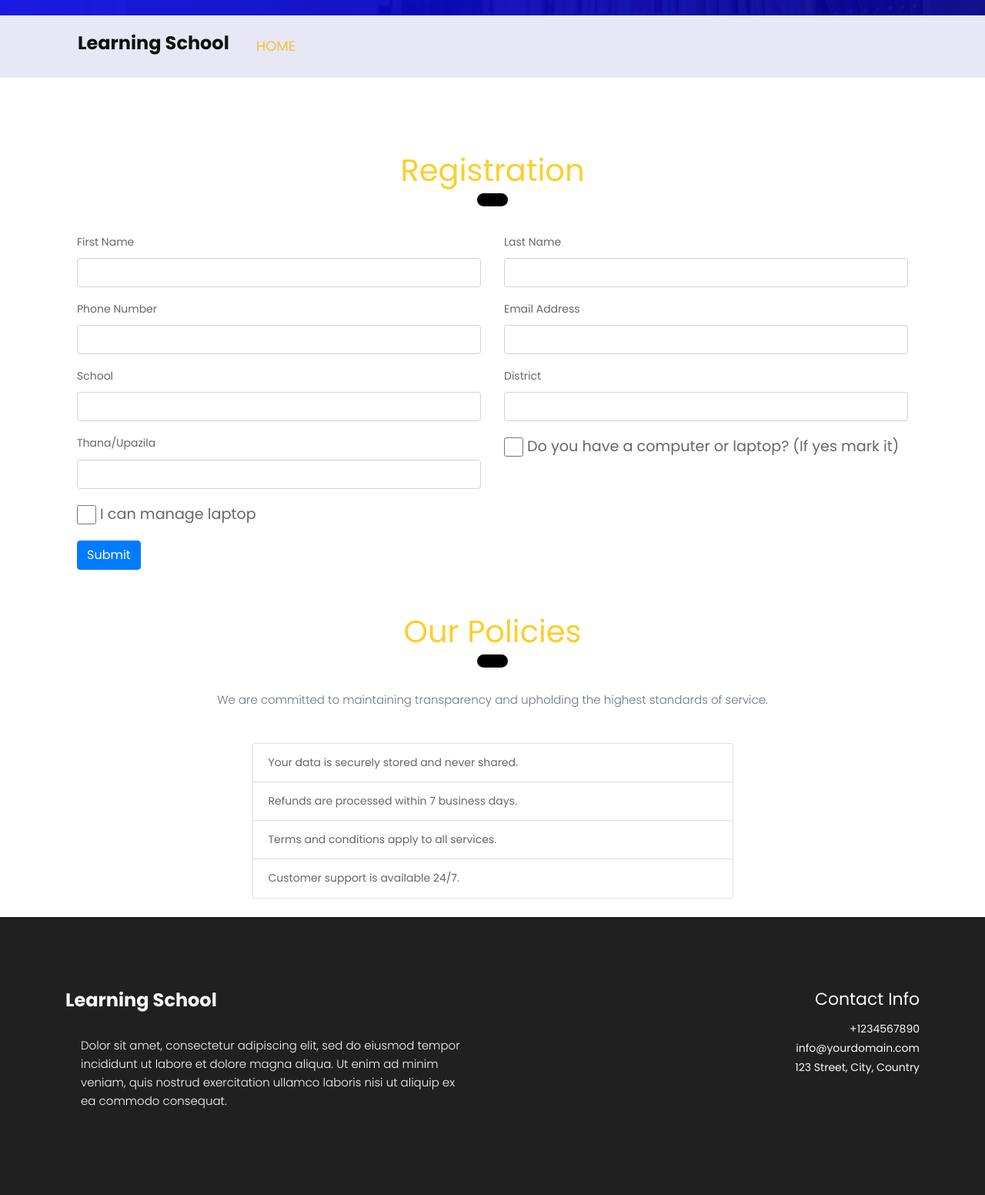
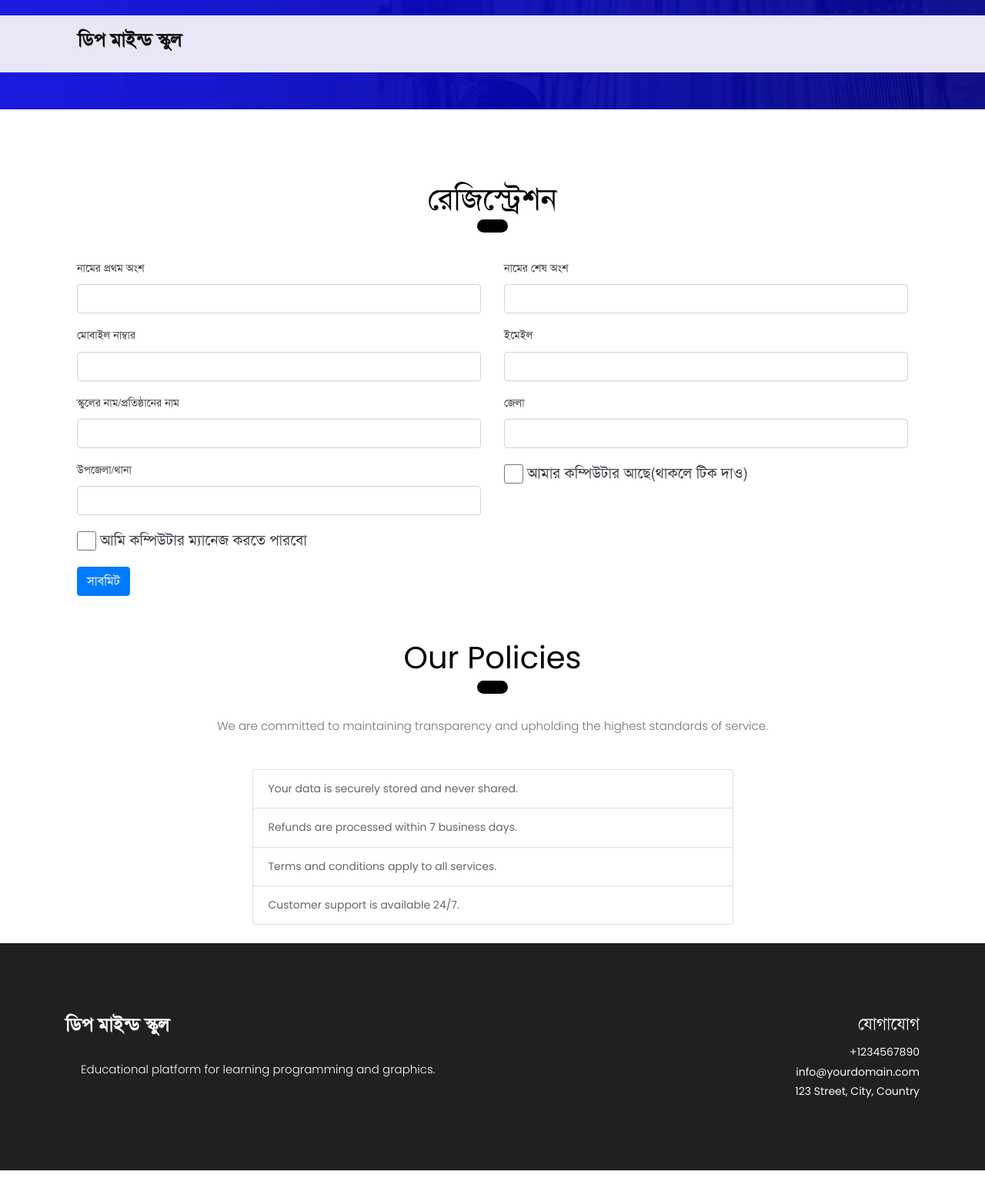
Before and after one commit to amirhamjacse/education_landing, a Django app: page /registration/ in a window 1280 px wide. Shown: the whole page at 77% size. After the commit the page ends 1520 px from the top, so only its background shows below. Run offline with Django 5.2, Linux system fonts and the light colour scheme; some libraries are stand-ins or nearby versions.

Commit message:
changes update page

```diff
--- a/educationsms/templates/registration_page.html
+++ b/educationsms/templates/registration_page.html
@@ -1,87 +1,11 @@
+{% extends 'base.html' %}
 {% load static %}
+{% block content %}
 {% load widget_tweaks %}
-<!DOCTYPE html>
-<html lang="en">
-   <head>
-      <meta charset="utf-8">
-      <meta http-equiv="X-UA-Compatible" content="IE=edge">
-      <meta name="viewport" content="width=device-width, initial-scale=1">
-      <!-- mobile metas -->
-      <meta name="viewport" content="width=device-width, initial-scale=1">
-      <meta name="viewport" content="initial-scale=1, maximum-scale=1">
-      <!-- site metas -->
-      <title>Registration Page</title>
-      <meta name="keywords" content="">
-      <meta name="description" content="">
-      <meta name="author" content="">
-      <!-- owl carousel style -->
-      <link rel="stylesheet" type="text/css" href="{% static 'css/owl.carousel.min.css' %}" />
-      <!-- bootstrap css -->
-      <link rel="stylesheet" type="text/css" href="{% static 'css/bootstrap.min.css' %}">
-      <!-- style css -->
-      <link rel="stylesheet" type="text/css" href="{% static 'css/style.css' %}">
-      <!-- Responsive-->
-      <link rel="stylesheet" href="{% static 'css/responsive.css' %}">
-      <!-- favicon -->
-      <link rel="icon" href="{% static 'images/fevicon.png' %}" type="image/gif" />
-      <!-- Scrollbar Custom CSS -->
-      <link rel="stylesheet" href="{% static 'css/jquery.mCustomScrollbar.min.css' %}">
-      <!-- Tweaks for older IEs-->
-      <link rel="stylesheet" href="https://netdna.bootstrapcdn.com/font-awesome/4.0.3/css/font-awesome.css">
-      <!-- fonts -->
-      <link href="https://fonts.googleapis.com/css?family=Open+Sans:400,700|Poppins:400,700&display=swap" rel="stylesheet">
-      <!-- owl stylesheets -->
-      <link rel="stylesheet" href="{% static 'css/owl.carousel.min.css' %}">
-      <link rel="stylesheet" href="{% static 'css/owl.theme.default.min.css' %}">
-      <link rel="stylesheet" href="https://cdnjs.cloudflare.com/ajax/libs/fancybox/2.1.5/jquery.fancybox.min.css" media="screen">
-      <style>
-         .custom-checkbox {
-             width: 25px;
-             height: 25px;
-             cursor: pointer;
-         }
-         .custom-checkbox + .form-check-label {
-             font-size: 1.2rem;
-             margin-left: 10px;
-             vertical-align: middle;
-         }
-     </style>
-   </head>
-   <body>
-
-    <body>
-        <!--header section start -->
-        <div class="header_section">
-           <div class="header_bg">
-              <div class="container">
-                 <nav class="navbar navbar-expand-lg navbar-light bg-light">
-                    <h1><b>Learning School</b></h1>
-                    <button class="navbar-toggler" type="button" data-toggle="collapse" data-target="#navbarSupportedContent" aria-controls="navbarSupportedContent" aria-expanded="false" aria-label="Toggle navigation">
-                    <span class="navbar-toggler-icon"></span>
-                    </button>
-                    <div class="collapse navbar-collapse" id="navbarSupportedContent">
-                       <ul class="navbar-nav mr-auto">
-                          <li class="nav-item active">
-                             <a class="nav-link" href=" {% url "landing_page" %} ">Home</a>
-                          </li>
-
-                       </ul>
-                       <div class="call_section">
-                          <ul>
-                          </ul>
-                       </div>
-                    </div>
-                 </nav>
-              </div>
-           </div>
-        <!--banner section end -->
-        </div>
-        <!--header section end -->
-        <!-- services section start -->
         <div class="services_section layout_padding" style="padding-bottom: 50px;">
            <div class="container">
             {% comment %} {{form.as_p}} {% endcomment %}
-              <h1 class="services_taital"><span style="color: #fcce2d">Registration </h1>
+              <h1 class="services_taital bangla"><span style="color:rgb(1, 1, 0)">রেজিস্ট্রেশন </h1>
 
                 <div class="services_section_2">
                   {% if form.errors %}
@@ -98,14 +22,14 @@
                       <div class="alert alert-{{ message.tags }}">{{ message }}</div>
                   {% endfor %}
               {% endif %}
-               <div class="container mt-4">
+               <div class="container mt-4 bangla">
                   <form method="post" action="">
                       {% csrf_token %}
                       <div class="row">
                           <!-- First Name -->
                           <div class="col-md-6">
                               <div class="mb-3">
-                                  <label for="first_name" class="form-label">First Name</label>
+                                  <label for="first_name" class="form-label text-dark">নামের প্রথম অংশ </label>
                                   {{ form.first_name|add_class:"form-control" }}
                               </div>
                           </div>
@@ -113,7 +37,7 @@
                           <!-- Last Name -->
                           <div class="col-md-6">
                               <div class="mb-3">
-                                  <label for="last_name" class="form-label">Last Name</label>
+                                  <label for="last_name" class="form-label text-dark">নামের শেষ অংশ</label>
                                   {{ form.last_name|add_class:"form-control" }}
                               </div>
                           </div>
@@ -137,7 +61,7 @@
                           <!-- Phone Number -->
                           <div class="col-md-6">
                               <div class="mb-3">
-                                  <label for="phone_number" class="form-label">Phone Number</label>
+                                  <label for="phone_number" class="form-label text-dark">মোবাইল নাম্বার </label>
                                   {{ form.phone_number|add_class:"form-control" }}
                               </div>
                           </div>
@@ -145,7 +69,7 @@
                           <!-- Email Address -->
                           <div class="col-md-6">
                               <div class="mb-3">
-                                  <label for="email_address" class="form-label">Email Address</label>
+                                  <label for="email_address" class="form-label text-dark">ইমেইল</label>
                                   {{ form.email_address|add_class:"form-control" }}
                               </div>
                           </div>
@@ -153,7 +77,7 @@
                           <!-- School -->
                           <div class="col-md-6">
                               <div class="mb-3">
-                                  <label for="school" class="form-label">School</label>
+                                  <label for="school" class="form-label text-dark">স্কুলের নাম/প্রতিষ্ঠানের নাম</label>
                                   {{ form.school|add_class:"form-control" }}
                               </div>
                           </div>
@@ -161,7 +85,7 @@
                           <!-- District -->
                           <div class="col-md-6">
                               <div class="mb-3">
-                                  <label for="district" class="form-label">District</label>
+                                  <label for="district" class="form-label text-dark">জেলা</label>
                                   {{ form.district|add_class:"form-control" }}
                               </div>
                           </div>
@@ -169,7 +93,7 @@
                           <!-- Thana -->
                           <div class="col-md-6">
                               <div class="mb-3">
-                                  <label for="upazila" class="form-label">Thana/Upazila</label>
+                                  <label for="upazila" class="form-label text-dark">উপজেলা/থানা</label>
                                   {{ form.upazila|add_class:"form-control" }}
                               </div>
                           </div>
@@ -187,8 +111,8 @@
                            <div class="mb-3 form-check">
                                <!-- Checkbox Field -->
                                {{ form.has_computer_laptop|add_class:"form-check-input custom-checkbox" }}
-                               <label for="id_has_computer_laptop" class="form-check-label">
-                                   Do you have a computer or laptop? (If yes mark it)
+                               <label for="id_has_computer_laptop" class="form-check-label text-dark">
+                                   আমার কম্পিউটার আছে(থাকলে টিক দাও)
                                </label>
                            </div>
                         </div>
@@ -196,15 +120,15 @@
                          <div class="mb-3 form-check">
                              <!-- Checkbox Field -->
                              {{ form.can_manage_laptop|add_class:"form-check-input custom-checkbox" }}
-                             <label for="id_has_computer_laptops" class="form-check-label">
-                                 I can manage laptop
+                             <label for="id_has_computer_laptops" class="form-check-label text-dark">
+                                 আমি কম্পিউটার ম্যানেজ করতে পারবো
                              </label>
                          </div>
                          </div>
 
                           <!-- Submit Button -->
                           <div class="col-12 text-end">
-                              <button type="submit" class="btn btn-primary">Submit</button>
+                              <button type="submit" class="btn btn-primary">সাবমিট</button>
                           </div>
                       </div>
                   </form>
@@ -215,7 +139,7 @@
         </div>
 
 
-        <h1 class="services_taital"><span style="color: #fcce2d">Our Policies </h1>
+        <h1 class="services_taital"><span style="color:rgb(4, 3, 0)">Our Policies </h1>
             {% comment %} <section class="container py-5"> {% endcomment %}
                 <div class="row">
                     <div class="col-md-8 mx-auto text-center">
@@ -239,48 +163,5 @@
         <!-- about section start -->
 
 
-        <!-- client section end -->
-        <!-- footer section start -->
-        <div class="footer_section layout_padding">
-           <div class="container text-light">
-              <div class="row">
-                 <div class="col-md-6 text-light">
-                    <h1 class="text-light"><b>Learning School</b></h1>
-                    {% comment %} <a class="logo" href="#"><img src="{% static 'images/footer-logo.png' %}"></a> {% endcomment %}
-                    <p class="footer_text">Dolor sit amet, consectetur adipiscing elit, sed do eiusmod tempor incididunt ut labore et dolore magna aliqua. Ut enim ad minim veniam, quis nostrud exercitation ullamco laboris nisi ut aliquip ex ea commodo consequat.</p>
-                 </div>
-                 {% comment %} <div class="col-md-6">
-                    <h2 class="footer_taital text-light">Quick Links</h2>
-                    <ul class="footer_links">
-                       <li><a class="text-light" href="#">Home</a></li>
-                       <li><a class="text-light" href="#">About</a></li>
-                       <li><a class="text-light" href="#">Services</a></li>
-                       <li><a class="text-light" href="#">Blog</a></li>
-                       <li><a class="text-light" href="#">Contact Us</a></li>
-                    </ul>
-                 </div>
-                 <div class="col-md-3">
-                    <h2 class="footer_taital text-light">Information</h2>
-                    <ul class="footer_links">
-                       <li><a class="text-light" href="#">FAQ</a></li>
-                       <li><a class="text-light" href="#">Terms of Use</a></li>
-                       <li><a class="text-light" href="#">Privacy Policy</a></li>
-                    </ul>
-                 </div> {% endcomment %}
-                 <div class="col-md-6 text-right">
-                    <h2 class="footer_taital text-light">Contact Info</h2>
-                    <ul class="footer_links">
-                       <li><a class="text-light" href="#">+1234567890</a></li>
-                       <li><a class="text-light" href="#">info@yourdomain.com</a></li>
-                       <li><a class="text-light" href="#">123 Street, City, Country</a></li>
-                    </ul>
-                 </div>
-              </div>
-           </div>
-        </div>
-        <!-- footer section end -->
-        <script src="{% static 'js/jquery.min.js' %}"></script>
-        <script src="{% static 'js/bootstrap.min.js' %}"></script>
-        <script src="{% static 'js/custom.js' %}"></script>
-     </body>
-  </html>
+
+{% endblock %}
```
